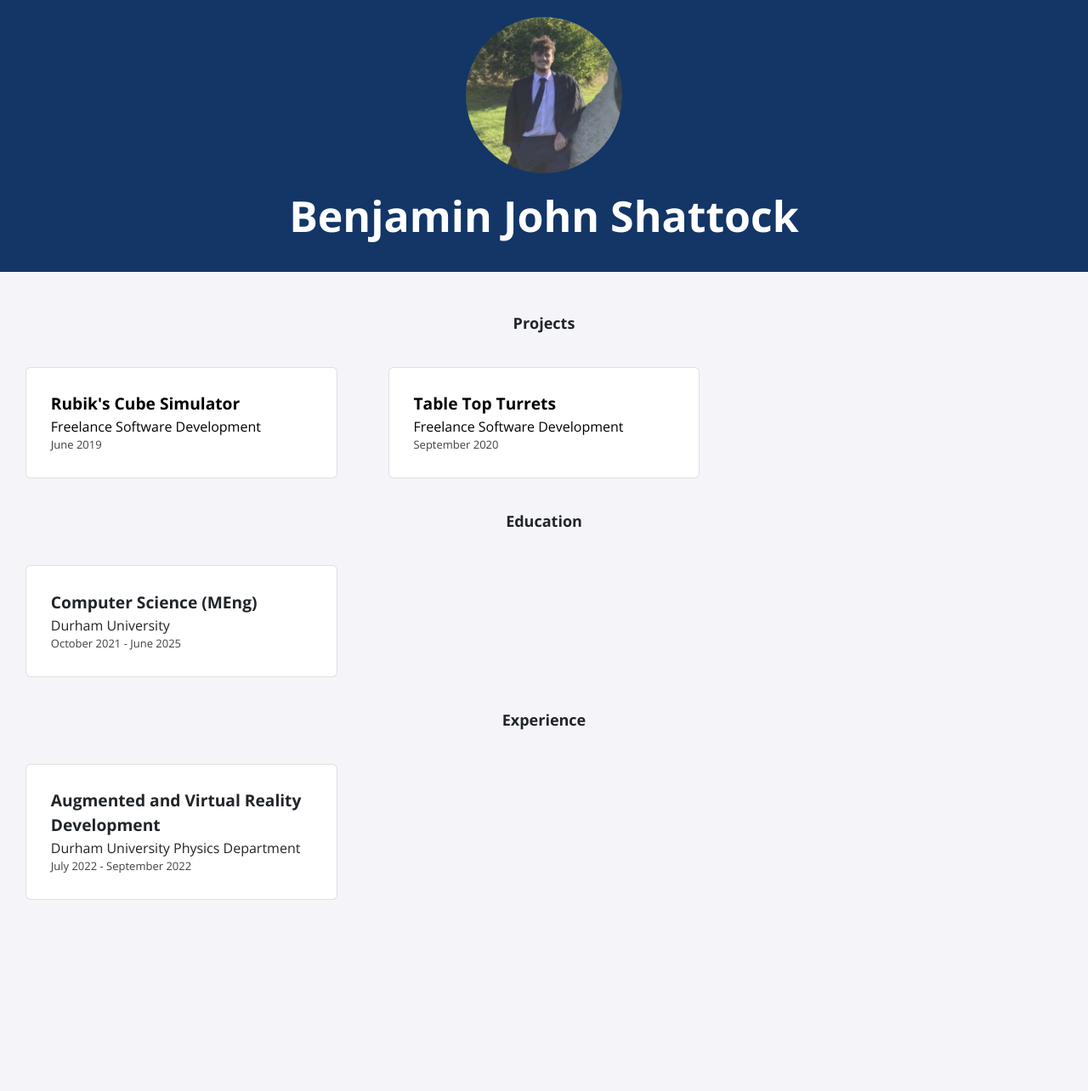
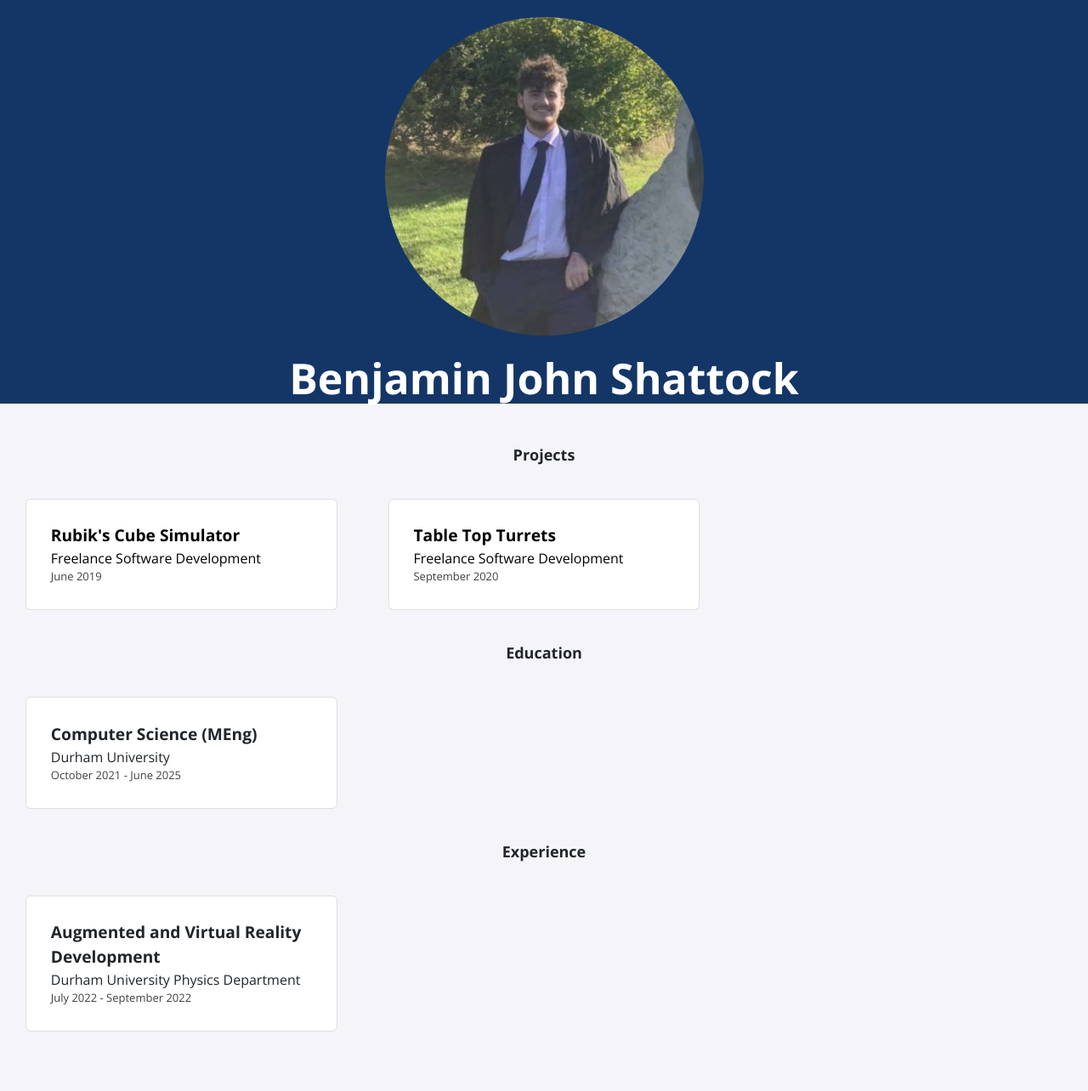
Before and after one commit to shatt-s/shatt-s.github.io, a Jekyll site: the page built from index.html, in a window 1280 px wide. Shown: the whole page at 85% size. Built offline with Jekyll 4.4.1, drawn with Linux system fonts in a browser that asks for light colours; nearby versions of some CDN libraries; before the commit the page ends 1129 px from its top, so only the background shows below that.

Commit message:
Update profile.scss

```diff
--- a/_sass/profile.scss
+++ b/_sass/profile.scss
@@ -1,7 +1,7 @@
 .profile {
     background-color: #133667 !important;
     text-align: center;
-    height: 320px;
+    height: auto;
     margin-bottom: 50px;
     h1 {
         font-size: 50px;
```
